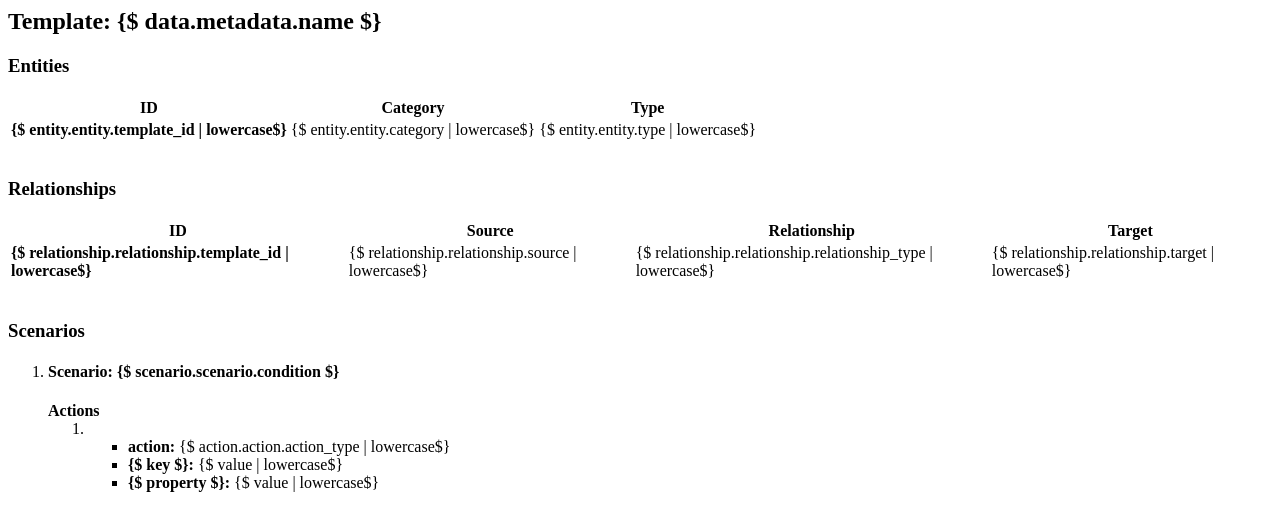
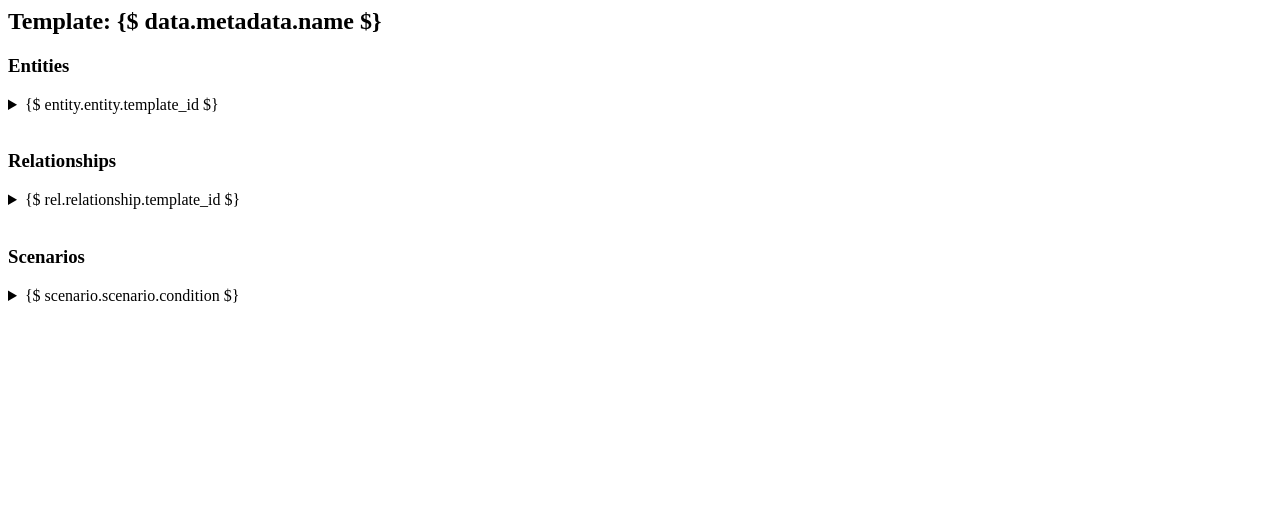
Before and after one commit to openstack/vitrage-dashboard, a Django app: template vitragedashboard/static/dashboard/project/components/template/templateContainer.html in a window 1280 px wide. Shown: the top 531 px of the page. Run offline with Django 3.2, Linux system fonts and the light colour scheme; the template is opened without the code that fills it, so the values that code supplies are empty.

Commit message:
Generify template show view
Change-Id: Id3a9ec1e907dbac1ef8c52cf646738d0a40578ea

```diff
--- a/vitragedashboard/static/dashboard/project/components/template/templateContainer.html
+++ b/vitragedashboard/static/dashboard/project/components/template/templateContainer.html
@@ -2,63 +2,61 @@
     <h2 class="tabbed"><b>Template: </b>{$ data.metadata.name $}</h2>
     <div class="definition-block">
         <h3>Entities</h3>
-        <table class="table-striped table-rsp table-detail modern tabbed">
-            <tr>
-                <th>ID</th>
-                <th>Category</th>
-                <th>Type</th>
-            </tr>
-            <tr ng-repeat="entity in data.definitions.entities | orderBy: 'entity.category'">
-                <td> <b>{$ entity.entity.template_id | lowercase$}</b></td>
-                <td>{$ entity.entity.category | lowercase$}</td>
-                <td>{$ entity.entity.type | lowercase$}</td>
-            </tr>
-        </table>
+        <div ng-repeat="entity in data.definitions.entities | orderBy: 'entity.category' track by entity.entity.template_id">
+            <details>
+                <summary>{$ entity.entity.template_id $}</summary>
+                <div class="tabbed">
+                    <ul>
+                        <li ng-repeat="(property, value) in entity.entity track by $index">
+                            <b>{$ property $}:</b> {$ value $}
+                        </li>
+                    </ul>
+                </div>
+            </details>
+        </div>
         <br>
     </div>
     <div class="definition-block">
         <h3>Relationships</h3>
-        <table class="table-striped table-rsp table-detail modern">
-            <tr>
-                <th>ID</th>
-                <th>Source</th>
-                <th>Relationship</th>
-                <th>Target</th>
-            </tr>
-            <tr ng-repeat="relationship in data.definitions.relationships">
-                <td><b>{$ relationship.relationship.template_id | lowercase$}</b></td>
-                <td>{$ relationship.relationship.source | lowercase$}</td>
-                <td>{$ relationship.relationship.relationship_type | lowercase$}</td>
-                <td>{$ relationship.relationship.target | lowercase$}</td>
-            </tr>
-        </table>
+        <div ng-repeat="rel in data.definitions.relationships track by rel.relationship.template_id">
+            <details>
+                <summary>{$ rel.relationship.template_id $}</summary>
+                <div class="tabbed">
+                    <ul>
+                        <li ng-repeat="(property, value) in rel.relationship track by $index">
+                            <b>{$ property $}:</b> {$ value $}
+                        </li>
+                    </ul>
+                </div>
+            </details>
+        </div>
         <br>
     </div>
     <div class="definition-block">
         <h3>Scenarios</h3>
-            <ol class="scenario-list">
-                <li ng-repeat="scenario in data.scenarios">
-                    <h4><b>Scenario: </b>{$ scenario.scenario.condition $}</h4>
+            <div ng-repeat="scenario in data.scenarios track by $index">
+                <details>
+                    <summary>{$ scenario.scenario.condition $}</summary>
                     <div class="tabbed">
-                        <b>Actions</b>
+                        <b>Actions:</b>
                         <ol>
-                            <div  ng-repeat="action in scenario.scenario.actions">
+                            <div  ng-repeat="action in scenario.scenario.actions track by $index">
                                 <li>
                                     <ul>
-                                        <li><b>action:</b> {$ action.action.action_type  | lowercase$}</li>
-                                        <li  ng-repeat="(key, value) in action.action.action_target">
-                                            <b>{$ key $}:</b> {$ value  | lowercase$}
+                                        <li><b>action:</b> {$ action.action.action_type $}</li>
+                                        <li  ng-repeat="(key, value) in action.action.action_target track by $index">
+                                            <b>{$ key $}:</b> {$ value $}
                                         </li>
-                                        <li ng-repeat="(property, value) in action.action.properties">
-                                            <b>{$ property $}:</b> {$ value  | lowercase$}
+                                        <li ng-repeat="(property, value) in action.action.properties track by $index">
+                                            <b>{$ property $}:</b> {$ value $}
                                         </li>
                                     </ul>
                                 </li>
                             </div>
                         </ol>
                     </div>
-                </li>
-            </ol>
+                </details>
+            </div>
         <br>
     </div>
 </div>
```
Also changed, not shown: vitragedashboard/static/dashboard/project/components/template/templateContainer.scss (+10 -0 lines).
